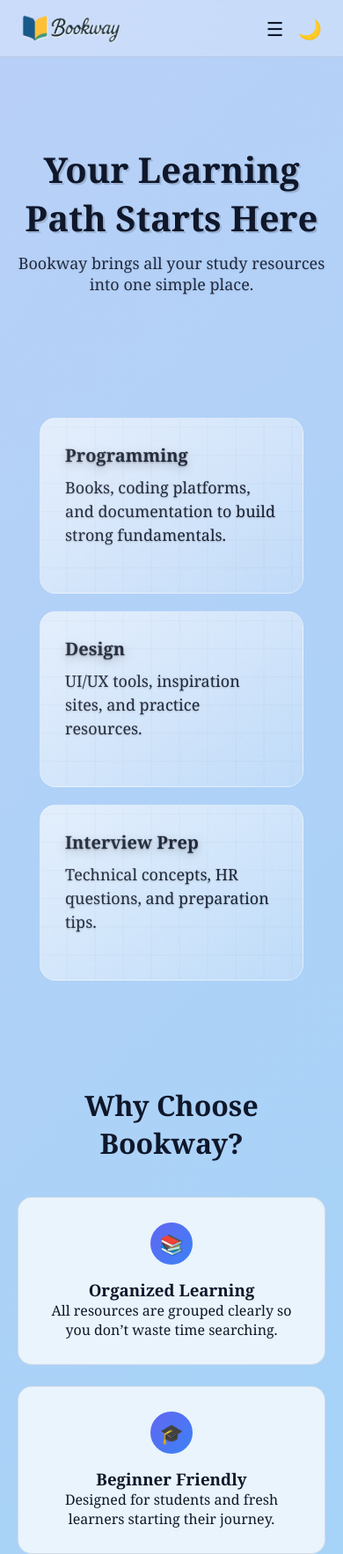
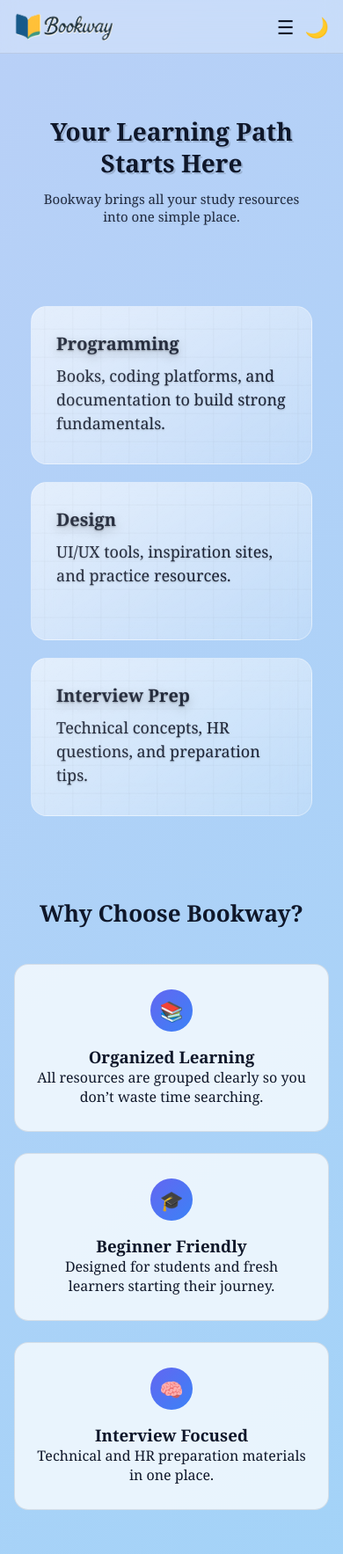
Before and after one commit to Sahitya-movva/Bookway, a plain HTML site: page index.html in a window 390 px wide. Shown: the top 1767 px of the page at 88% size. Drawn offline with Linux system fonts and the light colour scheme.

Commit message:
Responsive UI and dark mode improvements

```diff
--- a/css/style.css
+++ b/css/style.css
@@ -446,3 +446,79 @@
   text-shadow:
     0 1px 2px rgba(0, 0, 0, 0.25);
 }
+@media (max-width: 768px) {
+  .header {
+    padding: 14px 16px;
+  }
+
+  .logo span {
+    font-size: 18px;
+  }
+
+  .controls {
+    gap: 12px;
+  }
+
+  .nav {
+    width: 220px;
+    right: 16px;
+  }
+
+  .nav a {
+    padding: 8px 0;
+    font-size: 15px;
+  }
+}
+@media (max-width: 768px) {
+  .hero {
+    padding: 70px 16px 60px;
+  }
+
+  .hero h1 {
+    font-size: 28px;
+    line-height: 1.3;
+  }
+
+  .hero p {
+    font-size: 15px;
+    max-width: 90%;
+    margin: 0 auto;
+  }
+}
+@media (max-width: 768px) {
+  .categories {
+    flex-direction: column;
+    align-items: center;
+    padding: 32px 16px;
+  }
+
+  .card {
+    width: 100%;
+    max-width: 320px;
+    height: auto;
+    min-height: 180px;
+  }
+}
+@media (max-width: 768px) {
+  .features {
+    padding: 60px 16px;
+  }
+
+  .features h2 {
+    font-size: 26px;
+  }
+
+  .feature-grid {
+    grid-template-columns: 1fr;
+  }
+
+  .feature {
+    text-align: center;
+  }
+}
+@media (max-width: 768px) {
+  .footer {
+    font-size: 13px;
+    padding: 14px;
+  }
+}
--- a/index.html
+++ b/index.html
@@ -2,6 +2,7 @@
 <html lang="en">
 <head>
   <meta charset="UTF-8">
+  <meta name="viewport" content="width=device-width, initial-scale=1.0">
   <title>Bookway | Home</title>
   <link rel="stylesheet" href="css/style.css">
 </head>
```
Also changed, not shown: contact.html (+1 -0 lines), design.html (+1 -0 lines), interview.html (+1 -0 lines), programming.html (+1 -0 lines).
